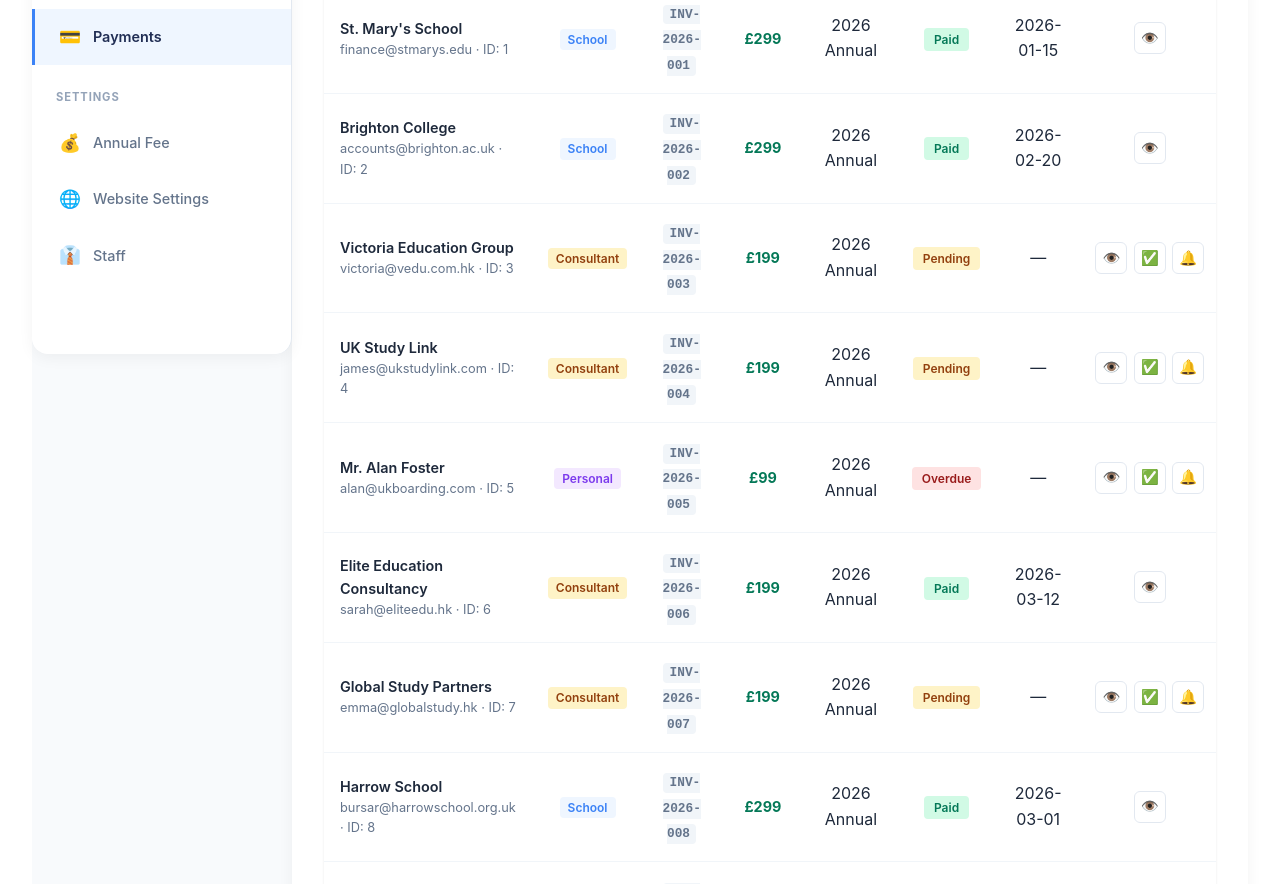
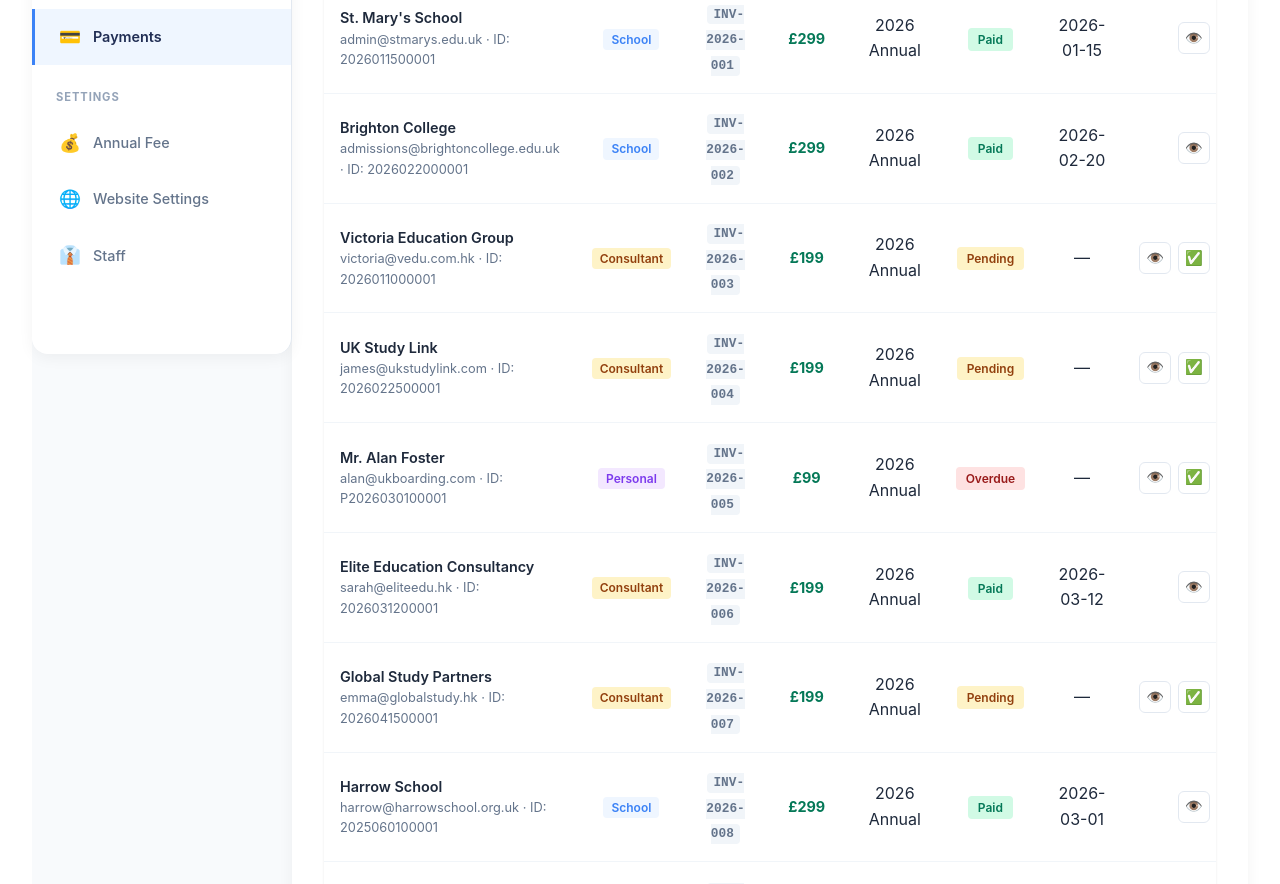
Before and after one commit to socialmedia-dot/bsp-v3, a Nuxt app: page /BSP/payments in a window 1280 px wide. Shown: the part 560-1444 px from the top of the page. Built offline with nearby package versions, Linux system fonts and the light colour scheme.

Commit message:
feat: align payments mock data with school/consultant/personal user IDs

```diff
--- a/pages/BSP/payments.vue
+++ b/pages/BSP/payments.vue
@@ -161,7 +161,7 @@
                   <div class="user-info-cell">
                     <div class="user-details">
                       <span class="member-name">{{ payment.name }}</span>
-                      <span class="member-email">{{ payment.email }} · ID: {{ payment.id }}</span>
+                      <span class="member-email">{{ payment.email }} · ID: {{ payment.userCode }}</span>
                     </div>
                   </div>
                 </td>
@@ -358,18 +358,18 @@
 
 // Mock payment data
 const payments = ref([
-  { id: 1, name: 'St. Mary\'s School', email: 'finance@stmarys.edu', userCode: '2026011500001', userType: 'school', invoiceNo: 'INV-2026-001', amount: 299, period: '2026 Annual', status: 'paid', date: '2026-01-15' },
-  { id: 2, name: 'Brighton College', email: 'accounts@brighton.ac.uk', userCode: '2026022000001', userType: 'school', invoiceNo: 'INV-2026-002', amount: 299, period: '2026 Annual', status: 'paid', date: '2026-02-20' },
-  { id: 3, name: 'Victoria Education Group', email: 'victoria@vedu.com.hk', userCode: 'C2026030100001', userType: 'consultant', invoiceNo: 'INV-2026-003', amount: 199, period: '2026 Annual', status: 'pending', date: '—' },
-  { id: 4, name: 'UK Study Link', email: 'james@ukstudylink.com', userCode: 'C2026030200001', userType: 'consultant', invoiceNo: 'INV-2026-004', amount: 199, period: '2026 Annual', status: 'pending', date: '—' },
+  { id: 1, name: "St. Mary's School", email: 'admin@stmarys.edu.uk', userCode: '2026011500001', userType: 'school', invoiceNo: 'INV-2026-001', amount: 299, period: '2026 Annual', status: 'paid', date: '2026-01-15' },
+  { id: 2, name: 'Brighton College', email: 'admissions@brightoncollege.edu.uk', userCode: '2026022000001', userType: 'school', invoiceNo: 'INV-2026-002', amount: 299, period: '2026 Annual', status: 'paid', date: '2026-02-20' },
+  { id: 3, name: 'Victoria Education Group', email: 'victoria@vedu.com.hk', userCode: '2026011000001', userType: 'consultant', invoiceNo: 'INV-2026-003', amount: 199, period: '2026 Annual', status: 'pending', date: '—' },
+  { id: 4, name: 'UK Study Link', email: 'james@ukstudylink.com', userCode: '2026022500001', userType: 'consultant', invoiceNo: 'INV-2026-004', amount: 199, period: '2026 Annual', status: 'pending', date: '—' },
   { id: 5, name: 'Mr. Alan Foster', email: 'alan@ukboarding.com', userCode: 'P2026030100001', userType: 'personal', invoiceNo: 'INV-2026-005', amount: 99, period: '2026 Annual', status: 'overdue', date: '—' },
-  { id: 6, name: 'Elite Education Consultancy', email: 'sarah@eliteedu.hk', userCode: 'C2026030300001', userType: 'consultant', invoiceNo: 'INV-2026-006', amount: 199, period: '2026 Annual', status: 'paid', date: '2026-03-12' },
-  { id: 7, name: 'Global Study Partners', email: 'emma@globalstudy.hk', userCode: 'C2026030400001', userType: 'consultant', invoiceNo: 'INV-2026-007', amount: 199, period: '2026 Annual', status: 'pending', date: '—' },
-  { id: 8, name: 'Harrow School', email: 'bursar@harrowschool.org.uk', userCode: '2025060100001', userType: 'school', invoiceNo: 'INV-2026-008', amount: 299, period: '2026 Annual', status: 'paid', date: '2026-03-01' },
-  { id: 9, name: 'Eton College', email: 'finance@etoncollege.com', userCode: '2026041800001', userType: 'school', invoiceNo: 'INV-2026-009', amount: 299, period: '2026 Annual', status: 'overdue', date: '—' },
-  { id: 10, name: 'British Education HK', email: 'david@briteduhk.com', userCode: 'C2026030500001', userType: 'consultant', invoiceNo: 'INV-2026-010', amount: 199, period: '2026 Annual', status: 'paid', date: '2026-04-05' },
-  { id: 11, name: 'Wellington College', email: 'accounts@wellington.org', userCode: 'S2026010100001', userType: 'school', invoiceNo: 'INV-2026-011', amount: 299, period: '2026 Annual', status: 'pending', date: '—' },
-  { id: 12, name: 'Cheltenham Ladies\' College', email: 'finance@cheltladies.co.uk', userCode: '2026031500001', userType: 'school', invoiceNo: 'INV-2026-012', amount: 299, period: '2026 Annual', status: 'paid', date: '2026-04-10' }
+  { id: 6, name: 'Elite Education Consultancy', email: 'sarah@eliteedu.hk', userCode: '2026031200001', userType: 'consultant', invoiceNo: 'INV-2026-006', amount: 199, period: '2026 Annual', status: 'paid', date: '2026-03-12' },
+  { id: 7, name: 'Global Study Partners', email: 'emma@globalstudy.hk', userCode: '2026041500001', userType: 'consultant', invoiceNo: 'INV-2026-007', amount: 199, period: '2026 Annual', status: 'pending', date: '—' },
+  { id: 8, name: 'Harrow School', email: 'harrow@harrowschool.org.uk', userCode: '2025060100001', userType: 'school', invoiceNo: 'INV-2026-008', amount: 299, period: '2026 Annual', status: 'paid', date: '2026-03-01' },
+  { id: 9, name: 'Eton College', email: 'admissions@etoncollege.org.uk', userCode: '2026041800001', userType: 'school', invoiceNo: 'INV-2026-009', amount: 299, period: '2026 Annual', status: 'overdue', date: '—' },
+  { id: 10, name: 'British Education HK', email: 'david@briteduhk.com', userCode: '2026040500001', userType: 'consultant', invoiceNo: 'INV-2026-010', amount: 199, period: '2026 Annual', status: 'paid', date: '2026-04-05' },
+  { id: 11, name: "King's College School", email: 'info@kcs.org.uk', userCode: '2026031000001', userType: 'school', invoiceNo: 'INV-2026-011', amount: 299, period: '2026 Annual', status: 'pending', date: '—' },
+  { id: 12, name: "Cheltenham Ladies' College", email: 'registry@cheltenhamcollege.org', userCode: '2026031500001', userType: 'school', invoiceNo: 'INV-2026-012', amount: 299, period: '2026 Annual', status: 'paid', date: '2026-04-10' }
 ])
 
 // Computed stats
@@ -393,7 +393,7 @@
   if (debouncedQuery.value) {
     const q = debouncedQuery.value.toLowerCase()
     result = result.filter(p =>
-      p.id.toString().includes(q) ||
+      p.userCode.toLowerCase().includes(q) ||
       p.name.toLowerCase().includes(q) ||
       p.email.toLowerCase().includes(q) ||
       p.invoiceNo.toLowerCase().includes(q)
```
